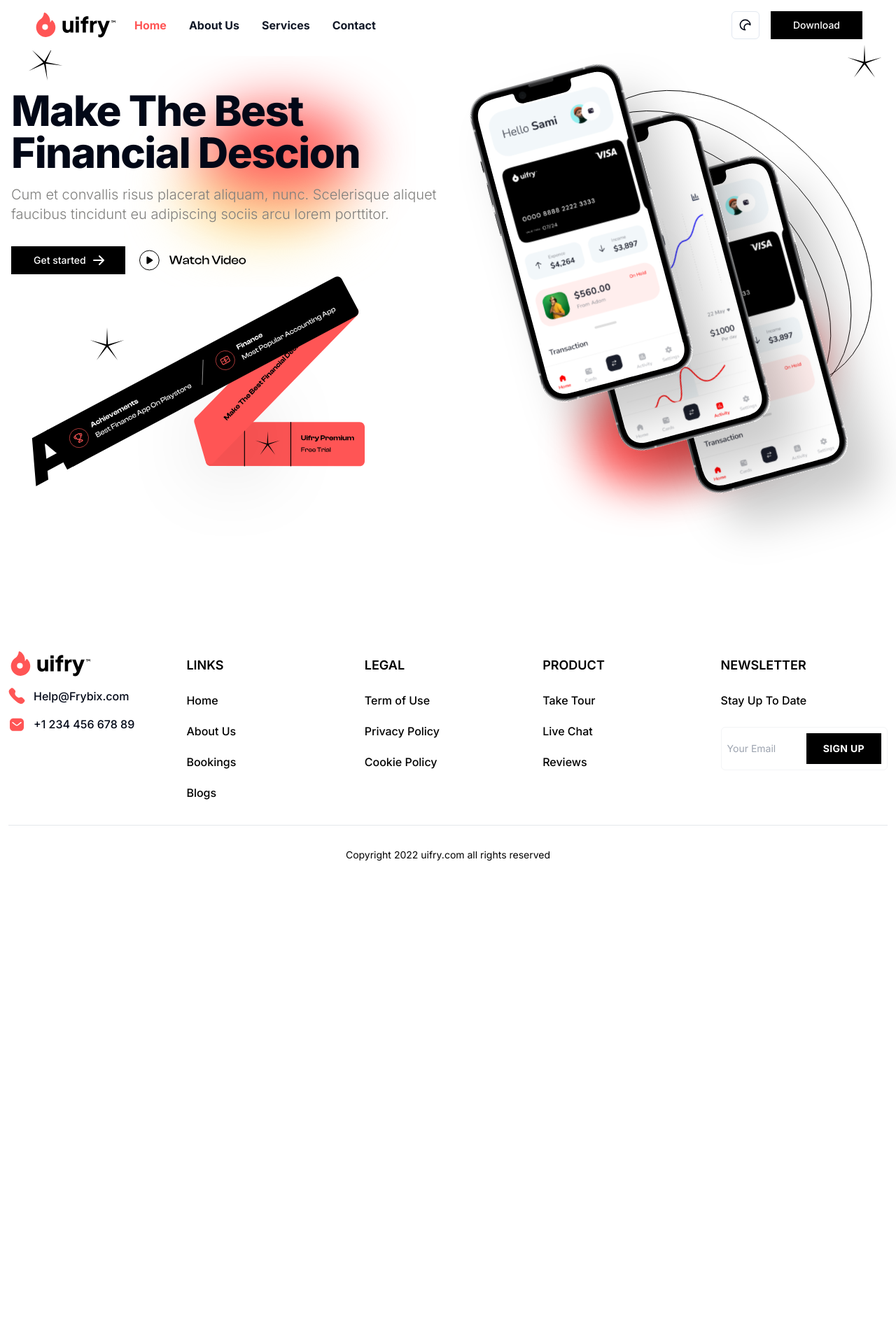
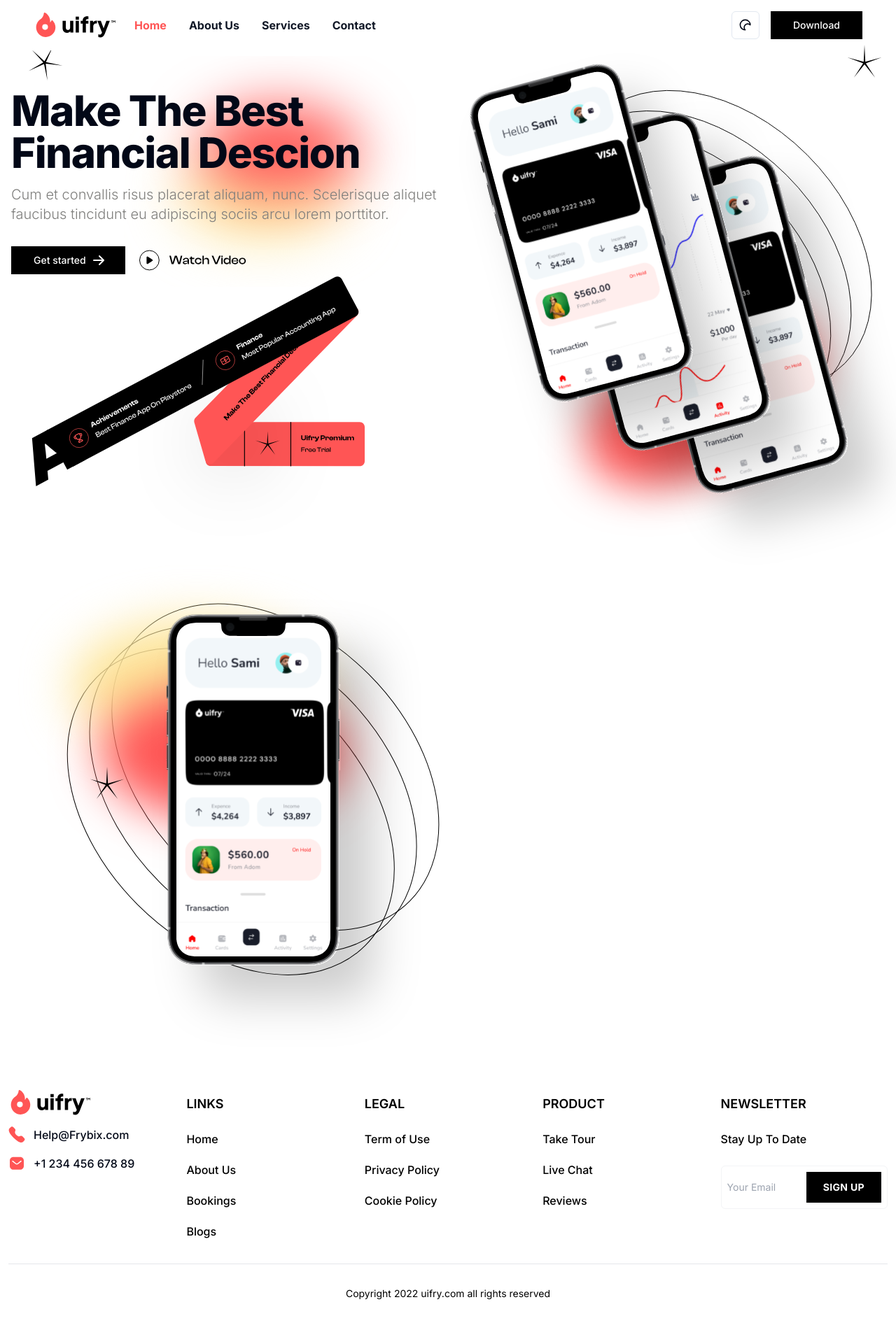
Before and after one commit to tejasvi8686/Responsive-App-Landing-Page-Design, a Next.js app: page / in a window 1280 px wide. Shown: the whole page at 70% size. Before the commit the page ends 1264 px from the top, so only its background shows below. Built offline with nearby package versions, Linux system fonts and the light colour scheme.

Commit message:
features section

```diff
--- a/app/page.tsx
+++ b/app/page.tsx
@@ -1,10 +1,12 @@
 
+import Features from "@/components/Features";
 import Hero from "@/components/Hero";
 
 export default function Home() {
   return (
     <>
       <Hero />
+      <Features />
     </>
   );
 }
--- /dev/null
+++ b/components/Features.tsx
@@ -0,0 +1,19 @@
+import React from "react";
+import Image from "next/image";
+import FeaturesImage from "@/public/assets/features.svg"
+
+const Features = () => {
+  return (
+    <section className=" bg-white dark:bg-gray-900">
+      <div className="flex sm:flex-row  flex-col-reverse items-start ">
+        <Image src={FeaturesImage} height={719} width={719} alt="ft" />
+        <div>
+            <h3></h3>
+            <h1></h1>
+        </div>
+      </div>
+    </section>
+  );
+};
+
+export default Features;
--- a/components/Hero.tsx
+++ b/components/Hero.tsx
@@ -32,7 +32,7 @@ const Hero = () => {
           backgroundPosition: "center",
         }}
       ></div>
-      <div className="grid max-w-screen-xl px-4 py-28 mx-auto lg:gap-8 xl:gap-0 lg:py-32 lg:grid-cols-12">
+      <div className="grid max-w-screen-xl px-4 pt-28 mx-auto lg:gap-8 xl:gap-0 lg:pt-32 lg:grid-cols-12">
         <div className="mr-auto place-self-center lg:col-span-7 z-10">
           <h1 className="max-w-2xl mb-4 text-4xl font-extrabold tracking-tight leading-none md:text-5xl xl:text-6xl dark:text-white">
             Make The Best Financial Descion
```
Also changed, not shown: public/assets/features.svg (added).
